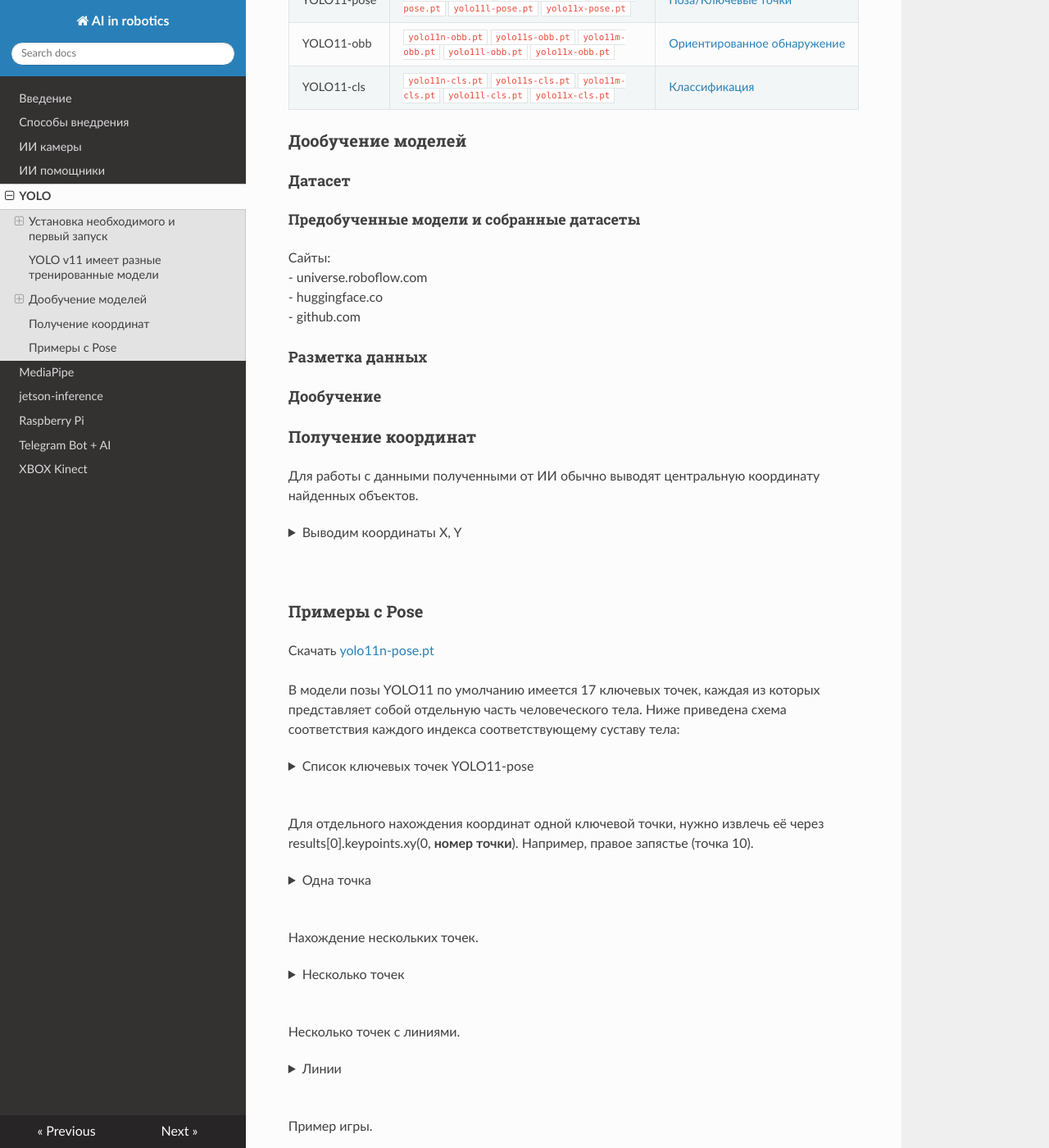
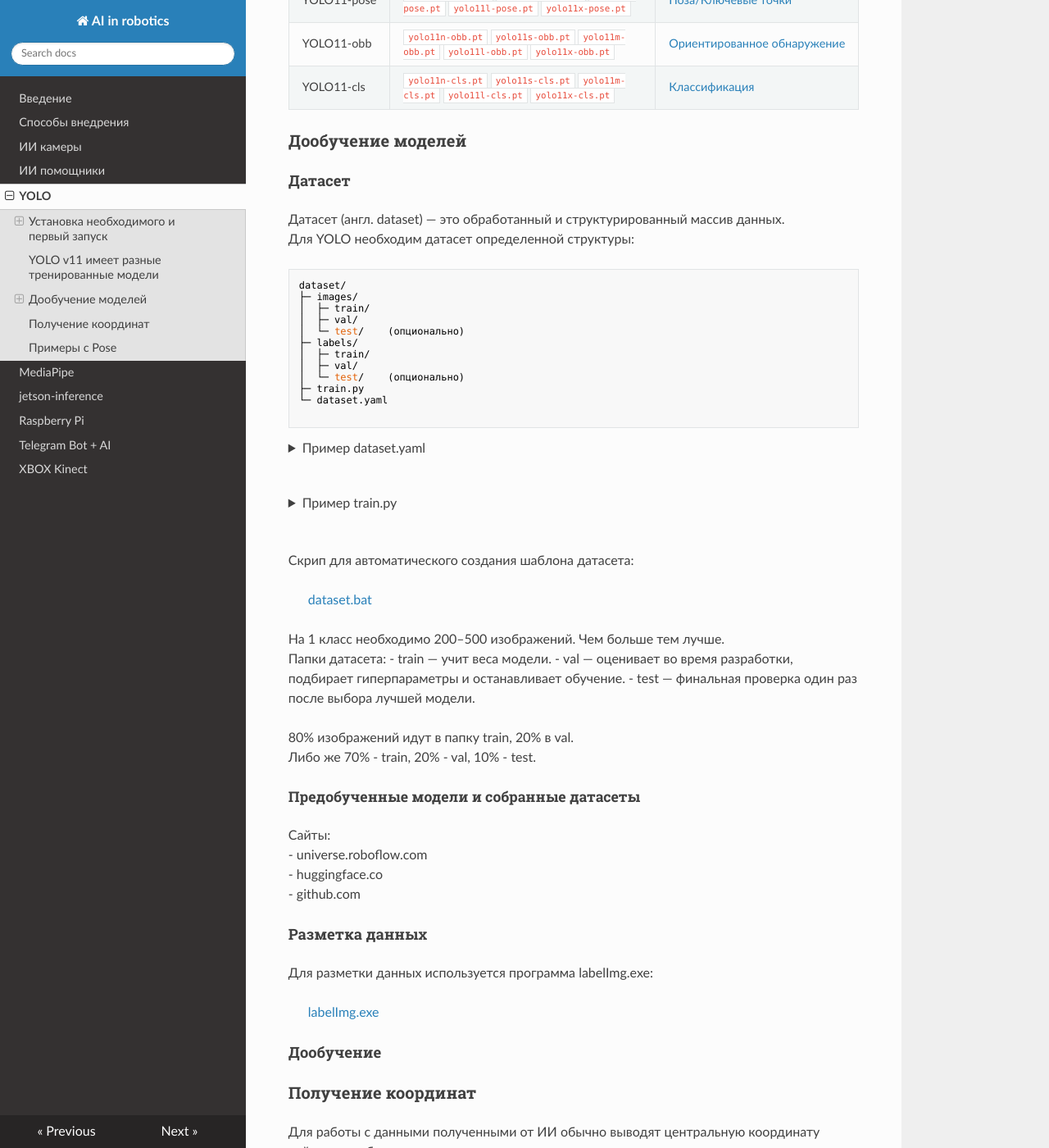
Before and after one commit to aztechell/AI-in-robotics, an MkDocs documentation site: the page built from docs/yolo.md, in a window 1280 px wide and 1400 px high, scrolled down 3164 px. Shown: the whole window at 82% size. Built offline with MkDocs 1.6.1, drawn with Linux system fonts in a browser that asks for light colours; nearby versions of some CDN libraries.

Commit message:
adding info

````diff
--- a/docs/yolo.md
+++ b/docs/yolo.md
@@ -192,6 +192,81 @@ wc.release(); cv2.destroyAllWindows()
 ### Дообучение моделей
 
 #### Датасет
+
+Датасет (англ. dataset) — это обработанный и структурированный массив данных.
+Для YOLO необходим датасет определенной структуры:
+
+```
+dataset/
+├─ images/
+│  ├─ train/
+│  ├─ val/
+│  └─ test/    (опционально)
+├─ labels/
+│  ├─ train/
+│  ├─ val/
+│  └─ test/    (опционально)
+├─ train.py
+└─ dataset.yaml
+
+```
+
+<details>
+<summary>Пример dataset.yaml</summary>
+
+```
+
+train: ../images/train
+val: ../images/val
+test: images/test
+
+nc: 3  # количество классов
+names: ['person', 'car', 'dog']
+
+```
+
+</details>
+<br>
+
+<details>
+<summary>Пример train.py</summary>
+
+```
+
+from ultralytics import YOLO
+
+model = YOLO("yolo11n.pt")  # выбираем модель для дообучения
+
+# Train the model
+model.train(
+    data="dataset.yaml",       # путь к dataset.yaml
+    epochs=50,                   # количество эпох(кругов) обучения
+    imgsz=640,                   # размер картинок
+    batch=16,                    # количество картинок за один шаг
+    workers=4,                   # число параллельных процессов,
+    project="yolo11_train",    # папка для сохранения результатов
+    name="exp1",               # название эксперимента
+    exist_ok=True                # переписать если есть такая папка
+)
+
+```
+
+</details>
+<br>
+
+Скрип для автоматического создания шаблона датасета:
+
+> [dataset.bat](files/dataset.bat)
+
+На 1 класс необходимо 200–500 изображений. Чем больше тем лучше.
+Папки датасета:
+- train — учит веса модели.
+- val — оценивает во время разработки, подбирает гиперпараметры и останавливает обучение.
+- test — финальная проверка один раз после выбора лучшей модели.
+
+80% изображений идут в папку train, 20% в val.
+Либо же 70% - train, 20% - val, 10% - test.
+
 ##### Предобученные модели и собранные датасеты
 Сайты:
 - universe.roboflow.com
@@ -199,6 +274,10 @@ wc.release(); cv2.destroyAllWindows()
 - github.com
 
 #### Разметка данных
+
+Для разметки данных используется программа labelImg.exe:
+
+> [labelImg.exe](files/labelImg.exe)
 
 #### Дообучение
 
````
Also changed, not shown: docs/kinect.md (+2 -1 lines), 2 other files.
